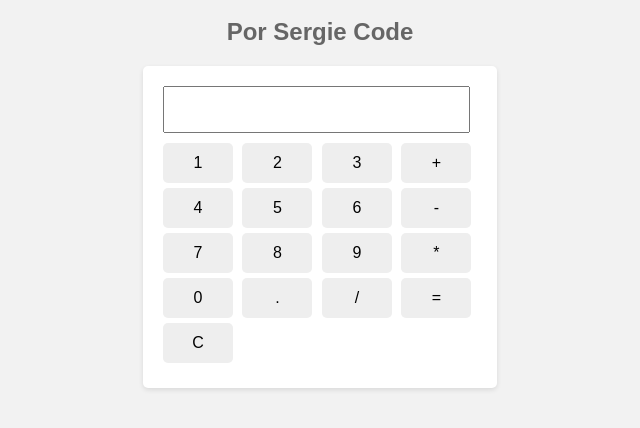
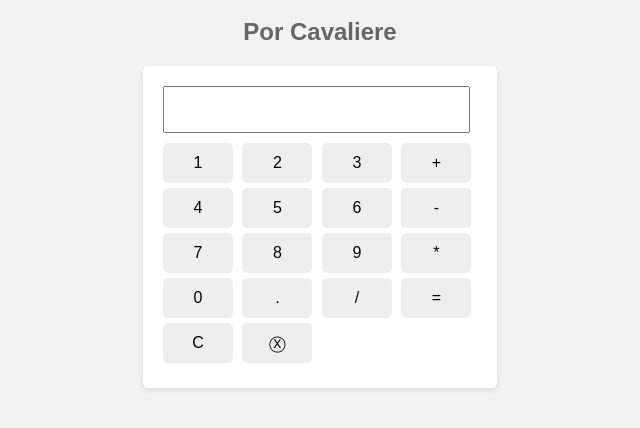
Before and after one commit to DAVIDCAVALIERE/proyecto-git-6, a plain HTML site: page index.html in a window 1280 px wide. Shown: the part 70-498 px from the top of the page, without its empty margins (320-960 px from the left). Drawn offline with Linux system fonts and the light colour scheme.

Commit message:
Agregado boton borrar ultimo caracter con icono X

```diff
--- a/index.html
+++ b/index.html
@@ -11,7 +11,7 @@
 
 <body>
     <h1>Calculadora Curso Javascript</h1>
-    <h2>Por Sergie Code</h2>
+    <h2>Por Cavaliere</h2>
     <div class="calculadora">
         <input type="text" id="pantalla" readonly>
         <br>
@@ -36,6 +36,7 @@
         <input type="button" value="=" onclick="calcular()">
         <br>
         <input type="button" value="C" onclick="limpiarPantalla()">
+        <input type="button" value="Ⓧ" onclick="borrarUltimoCaracter()">
     </div>
 
     <script src="script.js"></script>
--- a/script.js
+++ b/script.js
@@ -11,3 +11,9 @@ function agregarALaPantalla(value) {
   function limpiarPantalla() {
     document.getElementById('pantalla').value = '';
   }
+
+  function borrarUltimoCaracter() {
+    const valorPantalla = document.getElementById('pantalla').value;
+    const result = valorPantalla.substring(0, valorPantalla.length - 1);
+    document.getElementById('pantalla').value = result;
+  }
```
